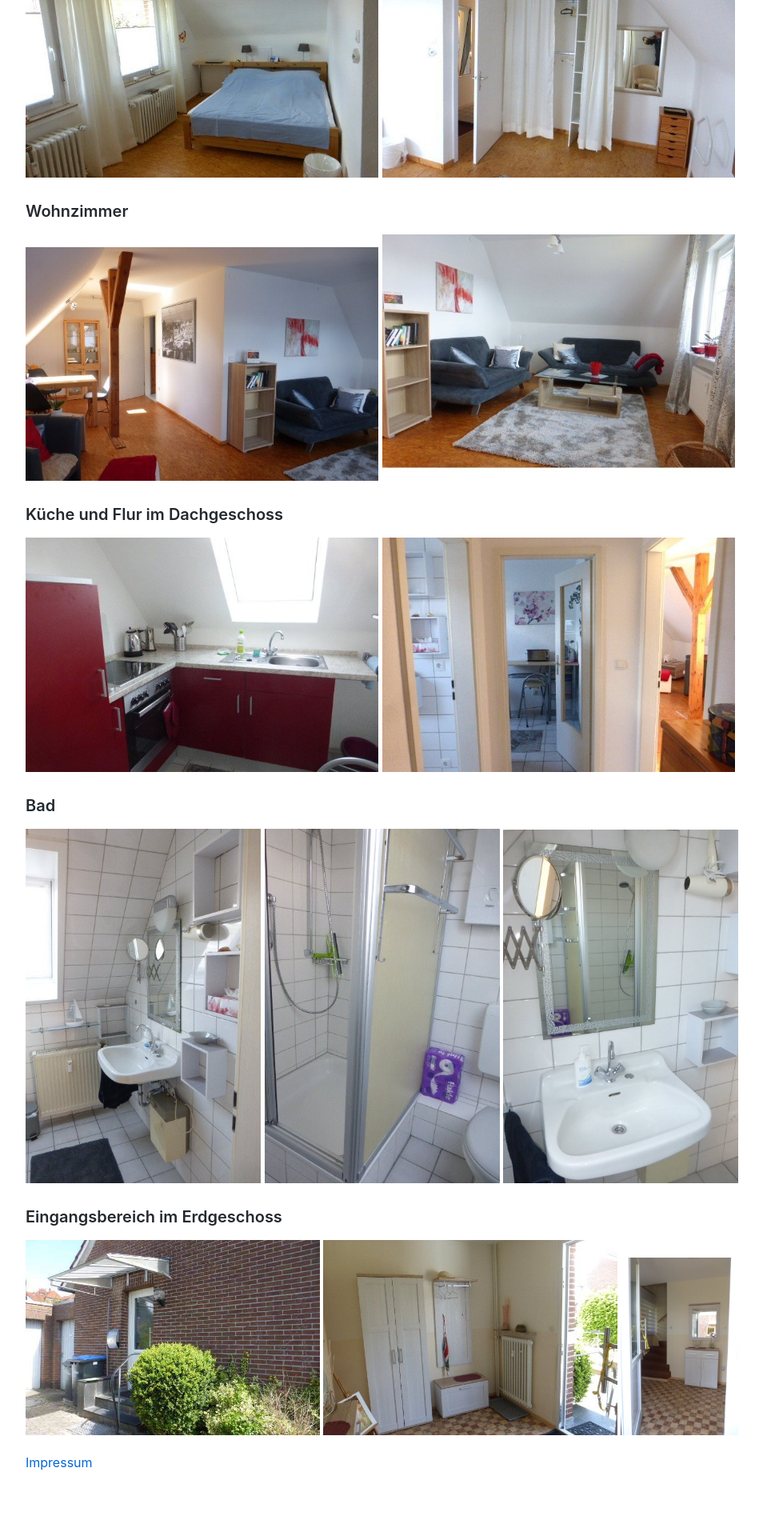
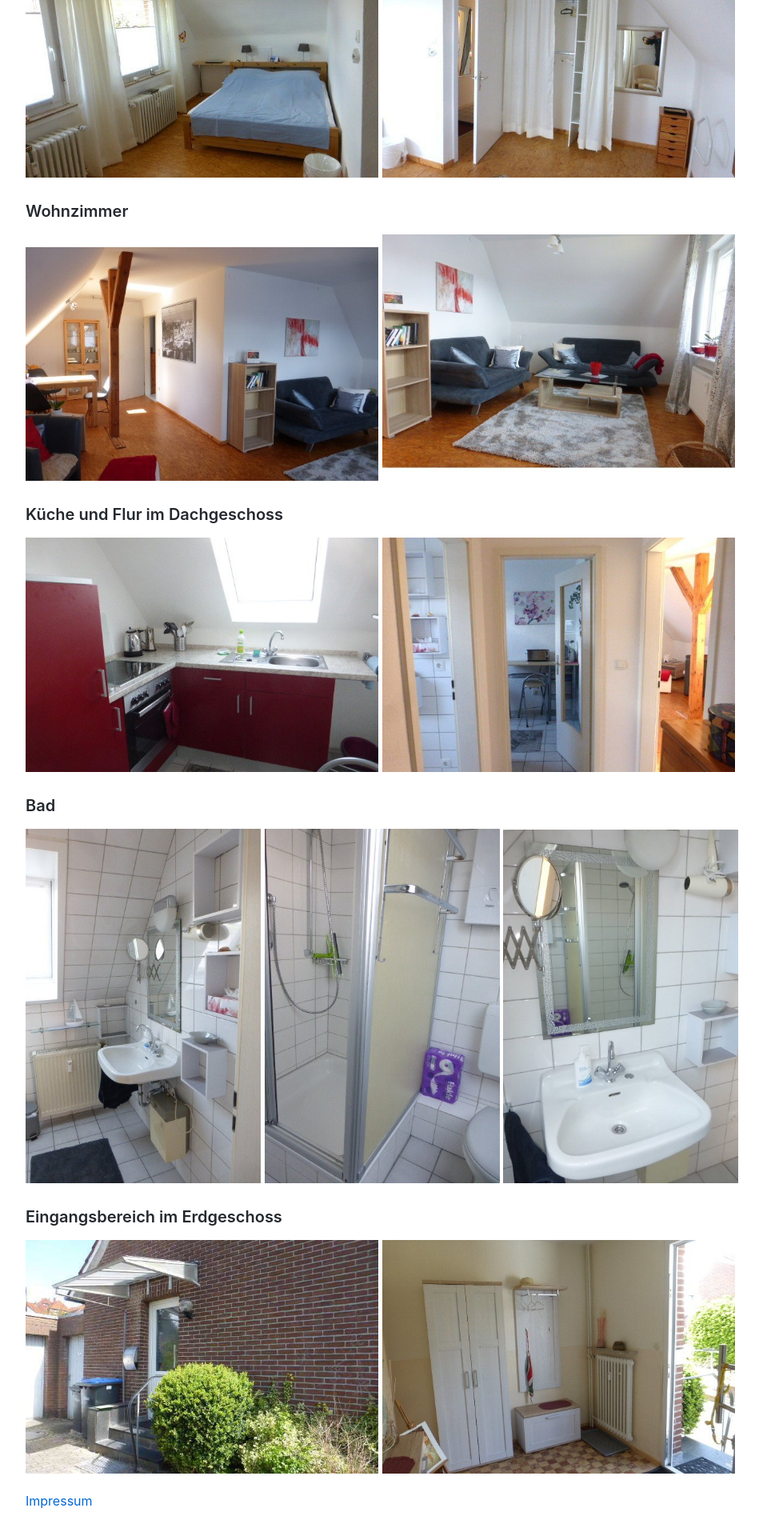
Before and after one commit to ferienwohnungblumenstrasse/ferienwohnungblumenstrasse.github.io, a Jekyll site: the page built from index.md, in a window 1280 px wide. Shown: the part 2352-4272 px from the top of the page at 80% size, without its empty margins (118-1072 px from the left). Built offline with Jekyll 4.4.1, drawn with Linux system fonts in a browser that asks for light colours; our own code applies the rules of GitHub Pages for plain Markdown files; before the commit the page ends 4224 px from its top, so only the background shows below that.

Commit message:
Update index.md

```diff
--- a/index.md
+++ b/index.md
@@ -106,6 +106,6 @@ Große L-förmiges Wohnzimmer:
 
 ### Eingangsbereich im Erdgeschoss
 
-<img width="37.5%" src="eingang.jpg"> <img width="37.5%" src="flurgarderobe.jpg"> <img width="15%" src="flur-treppe.jpg">
+<img width="45%" src="eingang.jpg"> <img width="45%" src="flurgarderobe.jpg">
 
 [Impressum](/impressum)
```
